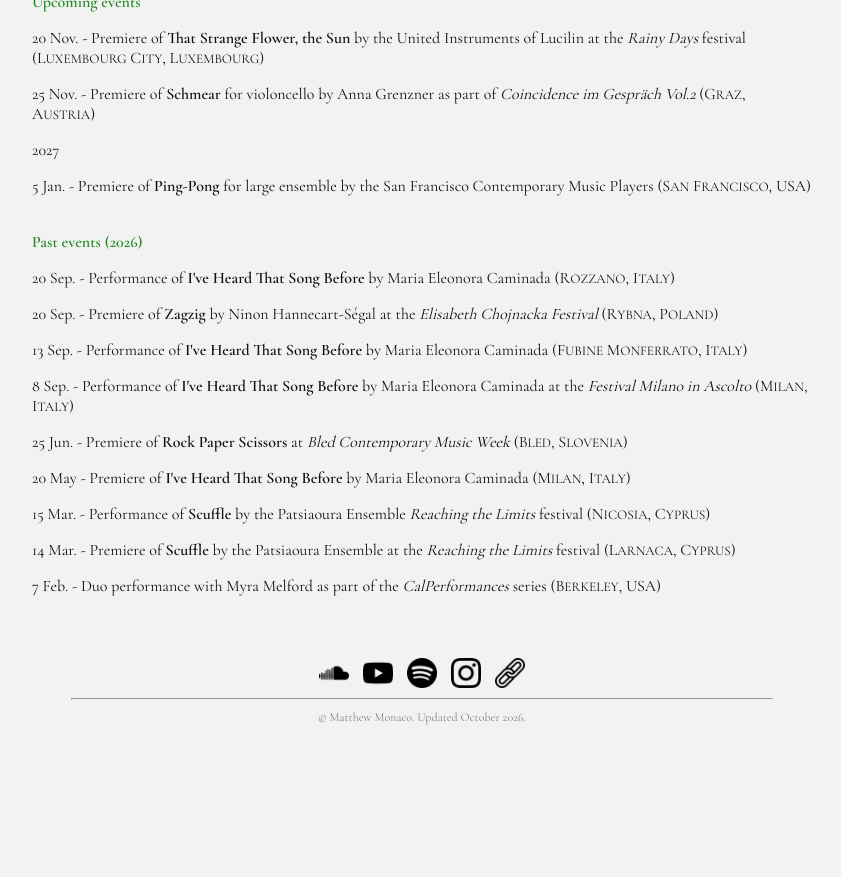
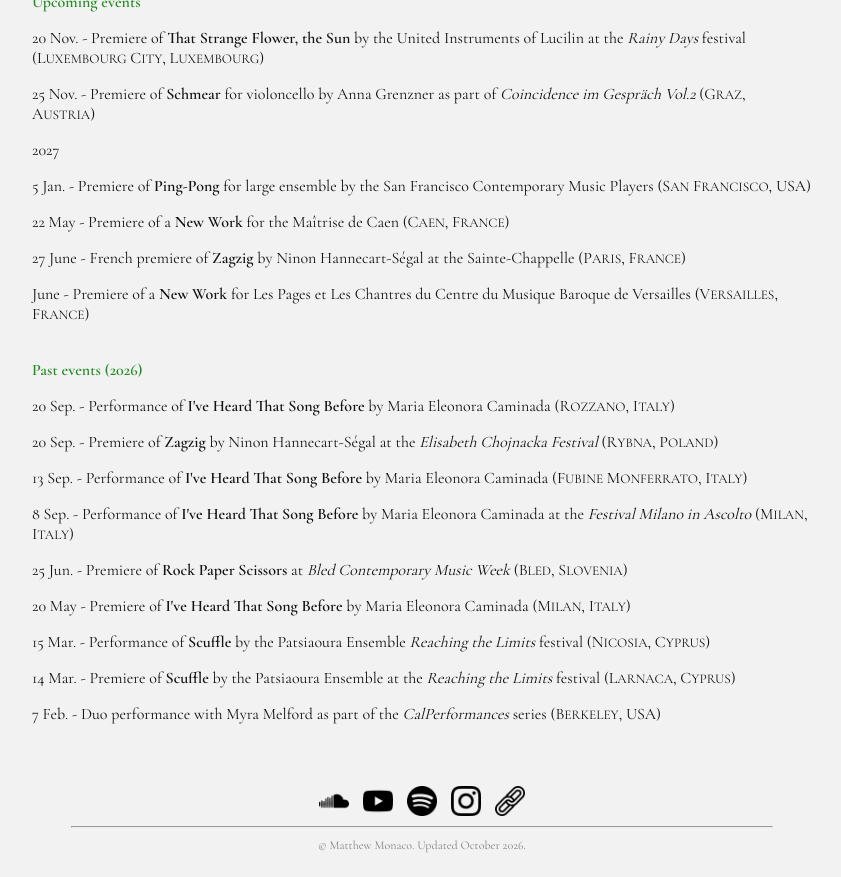
Before and after one commit to matthew-monaco/matthew-monaco.github.io, a Jekyll site: the page built from index.md, in a window 1280 px wide, cut to the strip 489-1366 px from the top of the page. Shown: the whole strip, without its empty margins (218-1059 px from the left). Built offline with Jekyll 4.4.1, drawn with Linux system fonts in a browser that asks for light colours; before the commit the page ends 1238 px from its top, so only the background shows below that.

Commit message:
Update index.md

```diff
--- a/index.md
+++ b/index.md
@@ -90,6 +90,13 @@ positionPopups();
 
 <p> 5 Jan. - Premiere of <strong>Ping-Pong</strong> for large ensemble by the San Francisco Contemporary Music Players (S<small>AN</small> F<small>RANCISCO</small>, USA)</p>
 
+<p>22 May - Premiere of a <strong>New Work</strong> for the Maîtrise de Caen (C<small>AEN</small>, F<small>RANCE</small>)</p>
+
+<p>27 June - French premiere of <strong>Zagzig</strong> by Ninon Hannecart-Ségal at the Sainte-Chappelle (P<small>ARIS</small>, F<small>RANCE</small>)</p>
+
+<p>June - Premiere of a <strong>New Work</strong> for Les Pages et Les Chantres du Centre du Musique Baroque de Versailles (V<small>ERSAILLES</small>, F<small>RANCE</small>)</p>
+
+
 <br>
 <span class="green-bold">Past events (2026)</span>
 
```
